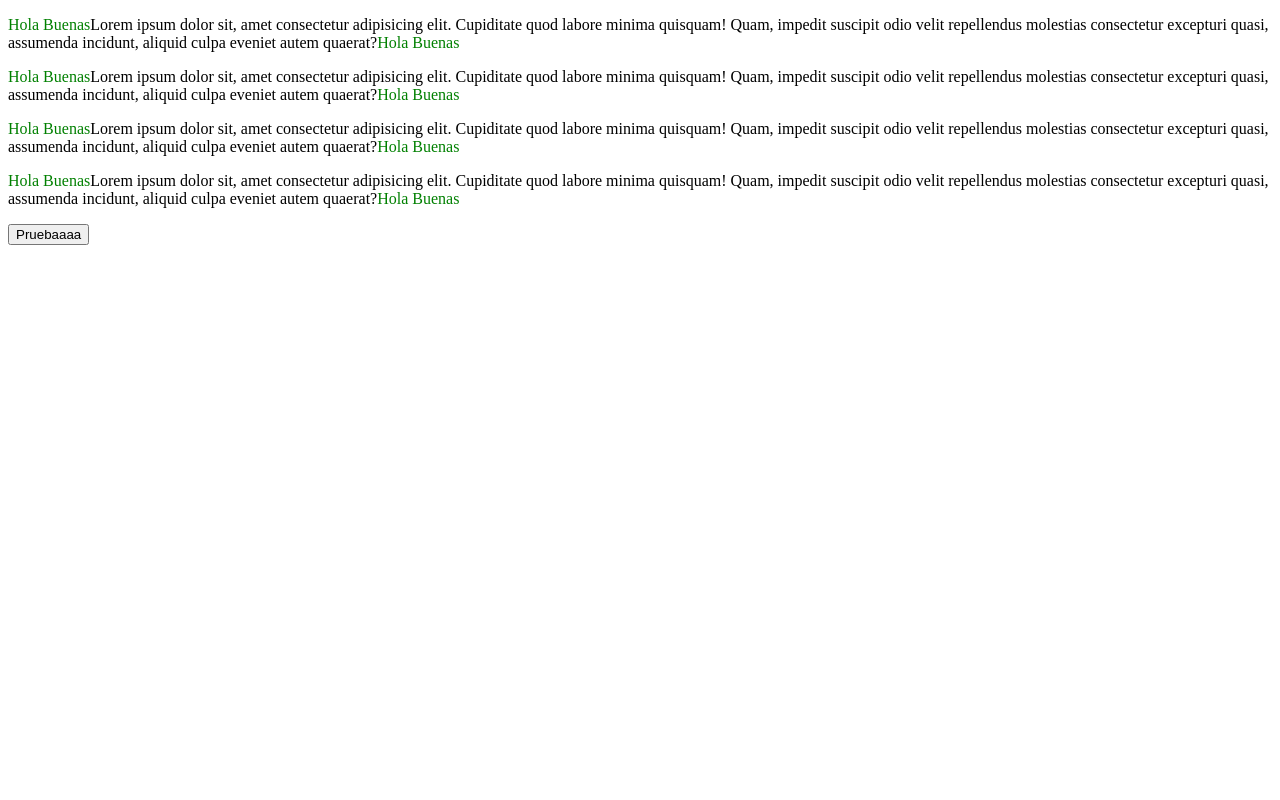
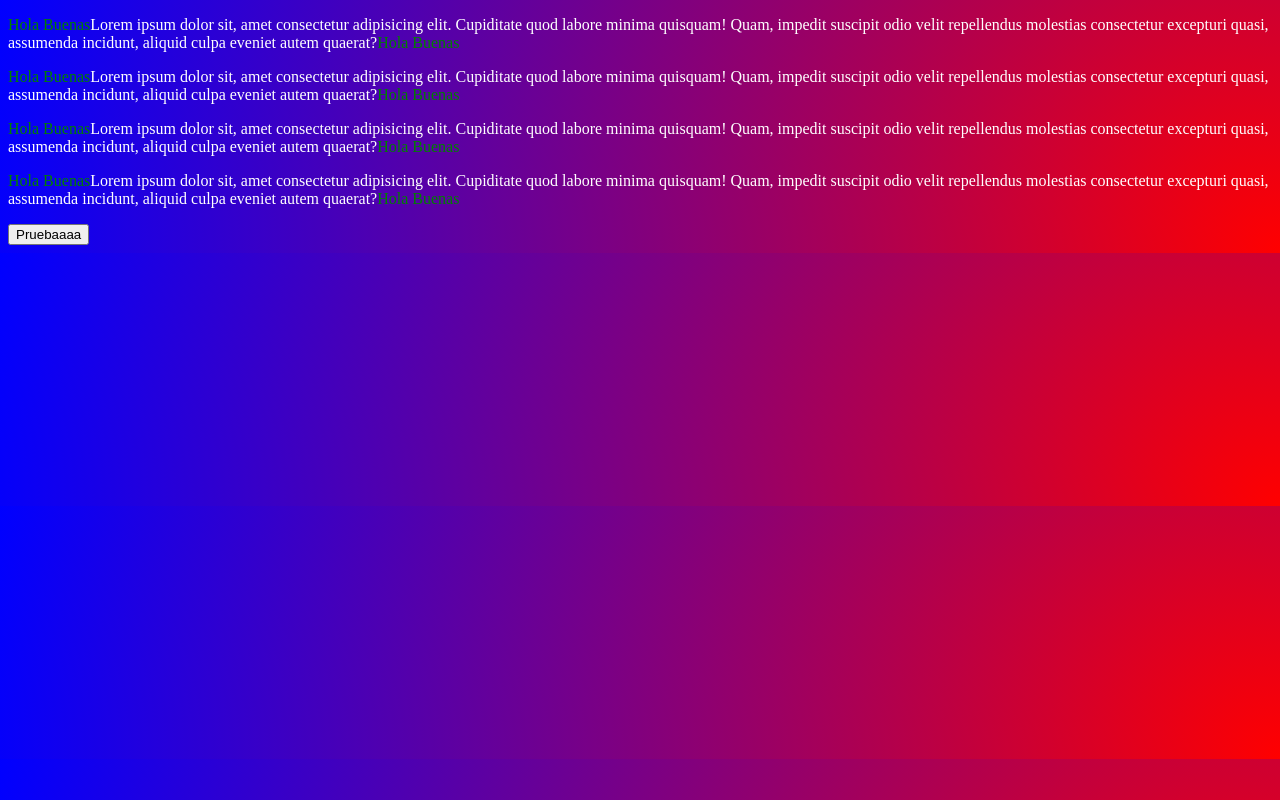
Before and after one commit to byterblu/Proyecto-Login-Gym, a plain HTML site: page suplementos.html in a window 1280 px wide. Drawn offline with Linux system fonts and the light colour scheme.

Commit message:
background

```diff
--- a/estilo_suplemento.css
+++ b/estilo_suplemento.css
@@ -63,3 +63,21 @@ p::after{
 p::selection{
     color: aqua;
 }
+
+body p{
+    color: white;
+}
+
+body{
+    /*background-image: url(https://images.pexels.com/photos/4753879/pexels-photo-4753879.jpeg?auto=compress&cs=tinysrgb&w=1260&h=750&dpr=1);
+    /*background-size: 100% auto;
+    background-size: cover;
+    background-repeat: no-repeat;
+    background-position: center;
+    background-attachment: fixed;*/
+
+    /*background-image: linear-gradient(45deg, red, blue, coral 80%);*/
+
+    background-image: radial-gradient(circle at right bottom,red, blue);
+
+}
```
